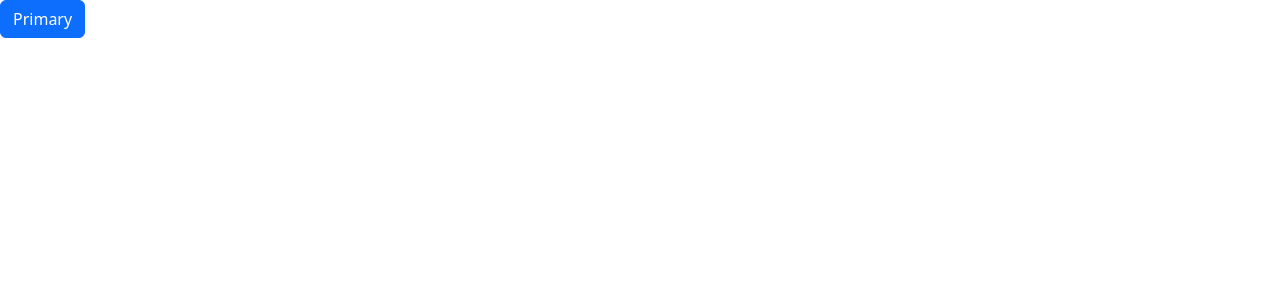
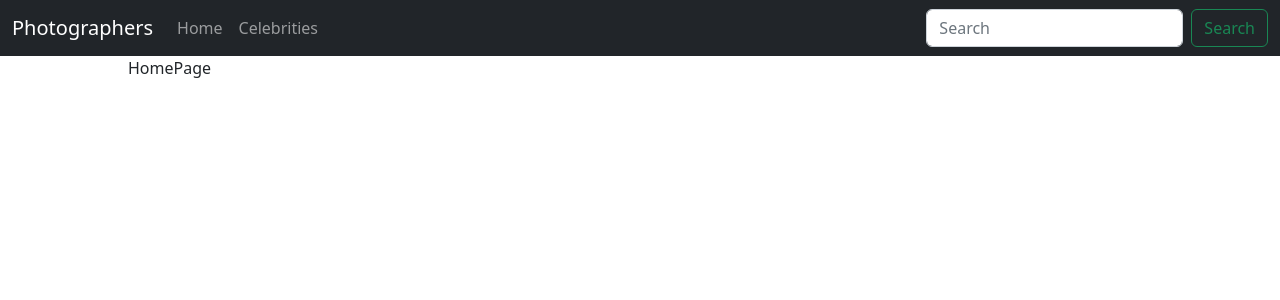
Before and after one commit to RBELS/rpi-lab-2, a React (Create React App) app: page / in a window 1280 px wide. Shown: the top 300 px of the page. Built offline with nearby package versions, Linux system fonts and the light colour scheme.

Commit message:
Header created. Home page component created.

```diff
--- a/src/components/App.js
+++ b/src/components/App.js
@@ -1,11 +1,16 @@
 import { Button } from 'react-bootstrap'
-
+import HomePage from './HomePage'
+import NavBar from './NavBar'
+import styles from './App.module.css'
 
 const App = () => {
     return (
-        <div>
-            <Button variant="primary">Primary</Button>{' '}
-        </div>
+        <>
+            <NavBar />
+            <div className={styles.pageWrapper}>
+                <HomePage />
+            </div>
+        </>
     )
 }
 
--- /dev/null
+++ b/src/components/App.module.css
@@ -0,0 +1,22 @@
+.pageWrapper {
+    margin: 0px auto;
+}
+
+
+@media screen and (min-width: 400px) {
+    .pageWrapper {
+        width: 80%;
+    }
+}
+
+@media screen and (min-width: 400px) and (max-width: 990px) {
+    .pageWrapper {
+        width: 94%;
+    }
+}
+
+@media screen and (max-width: 400px) {
+    .pageWrapper {
+        width: 100%;
+    }
+}
--- /dev/null
+++ b/src/components/HomePage/HomePage.js
@@ -0,0 +1,12 @@
+import styles from './HomePage.module.css'
+
+const HomePage = () => {
+
+    return (
+        <>
+            HomePage
+        </>
+    )
+}
+
+export default HomePage
--- /dev/null
+++ b/src/components/HomePage/index.js
@@ -0,0 +1,3 @@
+import HomePage from './HomePage'
+
+export default HomePage
--- /dev/null
+++ b/src/components/NavBar/NavBar.js
@@ -0,0 +1,32 @@
+import styles from './NavBar.module.css'
+import { Button, Container, Form, Nav, Navbar } from 'react-bootstrap'
+
+const NavBar = () => {
+
+    return (
+        <Navbar collapseOnSelect expand='lg' bg='dark' variant='dark'>
+            <Container fluid>
+                <Navbar.Brand href='#'>Photographers</Navbar.Brand>
+                <Navbar.Toggle aria-controls="navbarScroll" />
+                <Navbar.Collapse>
+                    <Nav className='me-auto'>
+                        <Nav.Link>Home</Nav.Link>
+                        <Nav.Link>Celebrities</Nav.Link>
+                    </Nav>
+                    <Form className='d-flex'>
+                        <Form.Control
+                            type="search"
+                            placeholder="Search"
+                            aria-label="Search"
+                            className='me-2'
+                        />
+                        <Button variant="outline-success">Search</Button>
+                    </Form>
+                </Navbar.Collapse>
+            </Container>
+
+        </Navbar>
+    )
+}
+
+export default NavBar
--- /dev/null
+++ b/src/components/NavBar/index.js
@@ -0,0 +1,3 @@
+import NavBar from './NavBar'
+
+export default NavBar
```
Also changed, not shown: src/components/App.css (deleted, +0 -38 lines), src/components/HomePage/HomePage.module.css (added), src/components/NavBar/NavBar.module.css (added).
